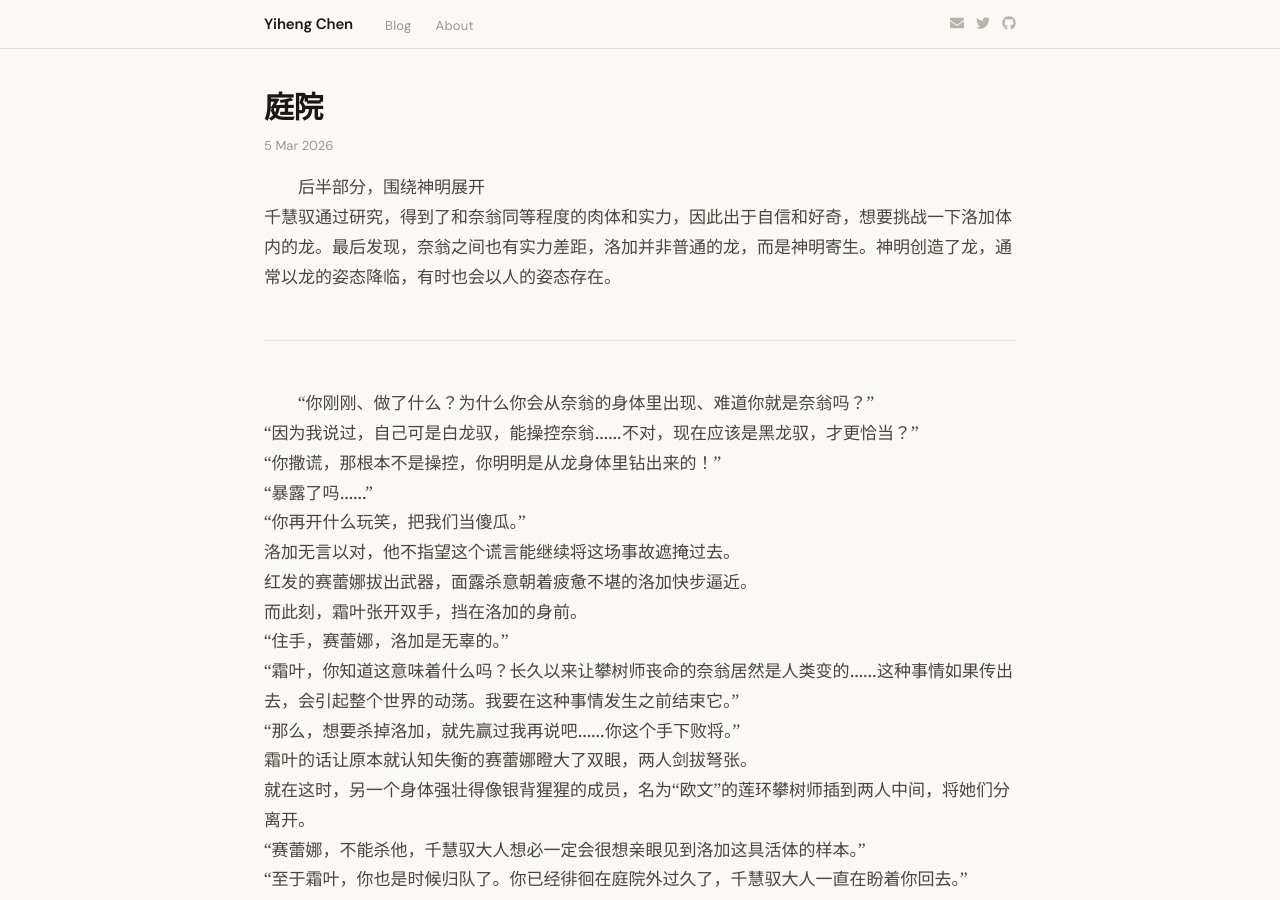
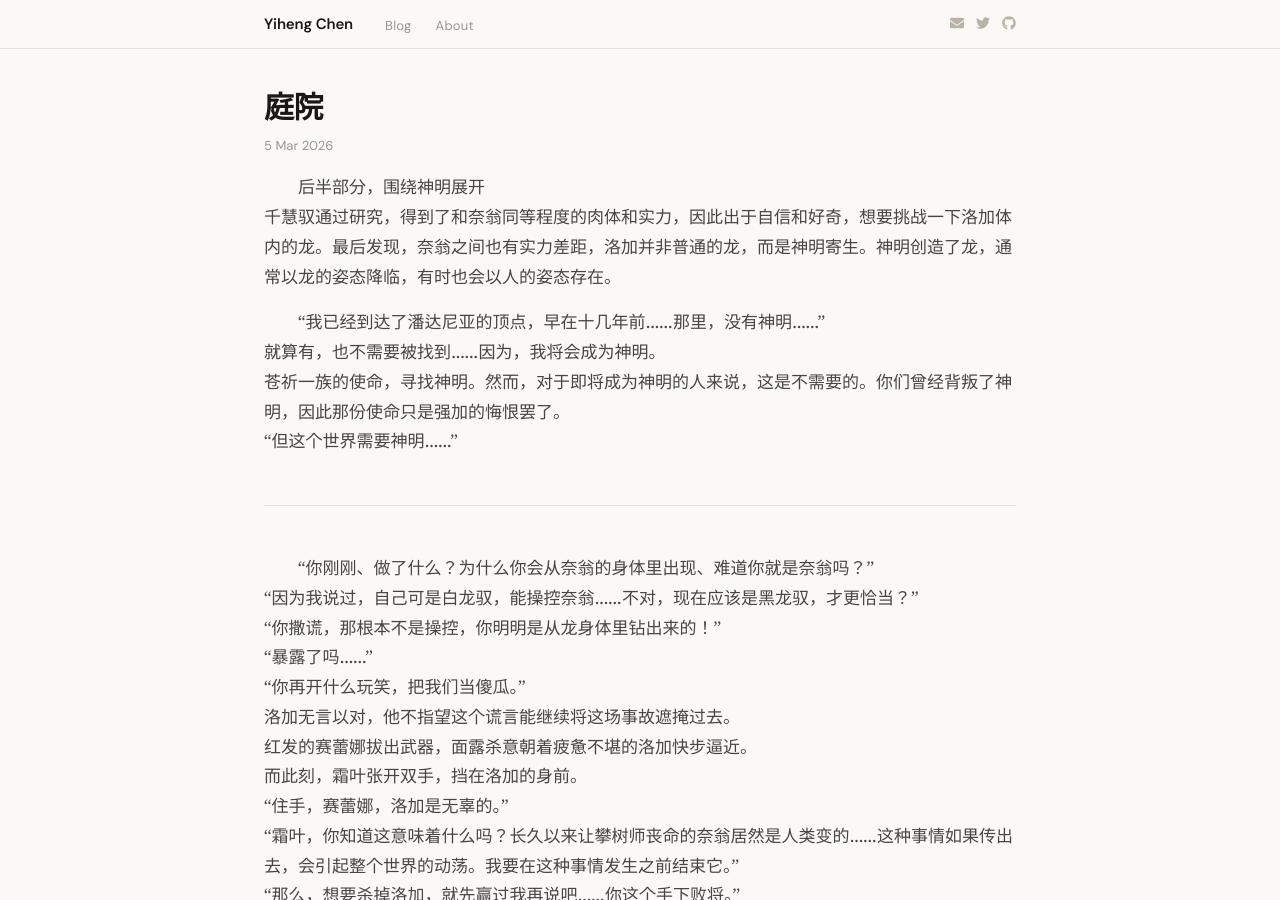
Before and after one commit to yihenc/yihenc.github.io, a Jekyll site: the page built from _posts/2026-03-05-庭院.md, in a window 1280 px wide and 900 px high. Built offline with Jekyll 4.4.1, drawn with Linux system fonts in a browser that asks for light colours; nearby versions of some CDN libraries.

Commit message:
Update: 庭院

```diff
--- a/_posts/2026-03-05-庭院.md
+++ b/_posts/2026-03-05-庭院.md
@@ -5,6 +5,11 @@ date: 2026-03-05 00:00 +0000
 ---
 后半部分，围绕神明展开
 千慧驭通过研究，得到了和奈翁同等程度的肉体和实力，因此出于自信和好奇，想要挑战一下洛加体内的龙。最后发现，奈翁之间也有实力差距，洛加并非普通的龙，而是神明寄生。神明创造了龙，通常以龙的姿态降临，有时也会以人的姿态存在。
+
+“我已经到达了潘达尼亚的顶点，早在十几年前……那里，没有神明……”
+就算有，也不需要被找到……因为，我将会成为神明。
+苍祈一族的使命，寻找神明。然而，对于即将成为神明的人来说，这是不需要的。你们曾经背叛了神明，因此那份使命只是强加的悔恨罢了。
+“但这个世界需要神明……”
 
 
 -----
```
